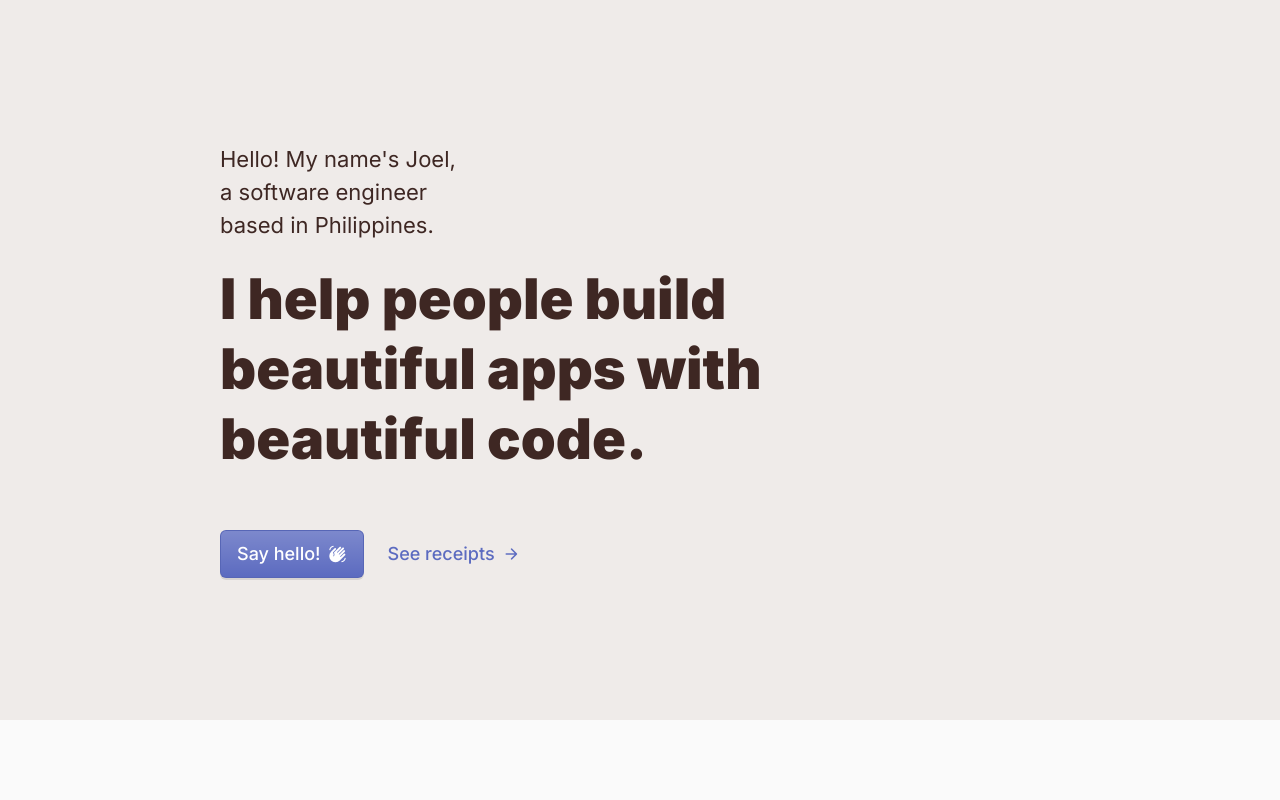
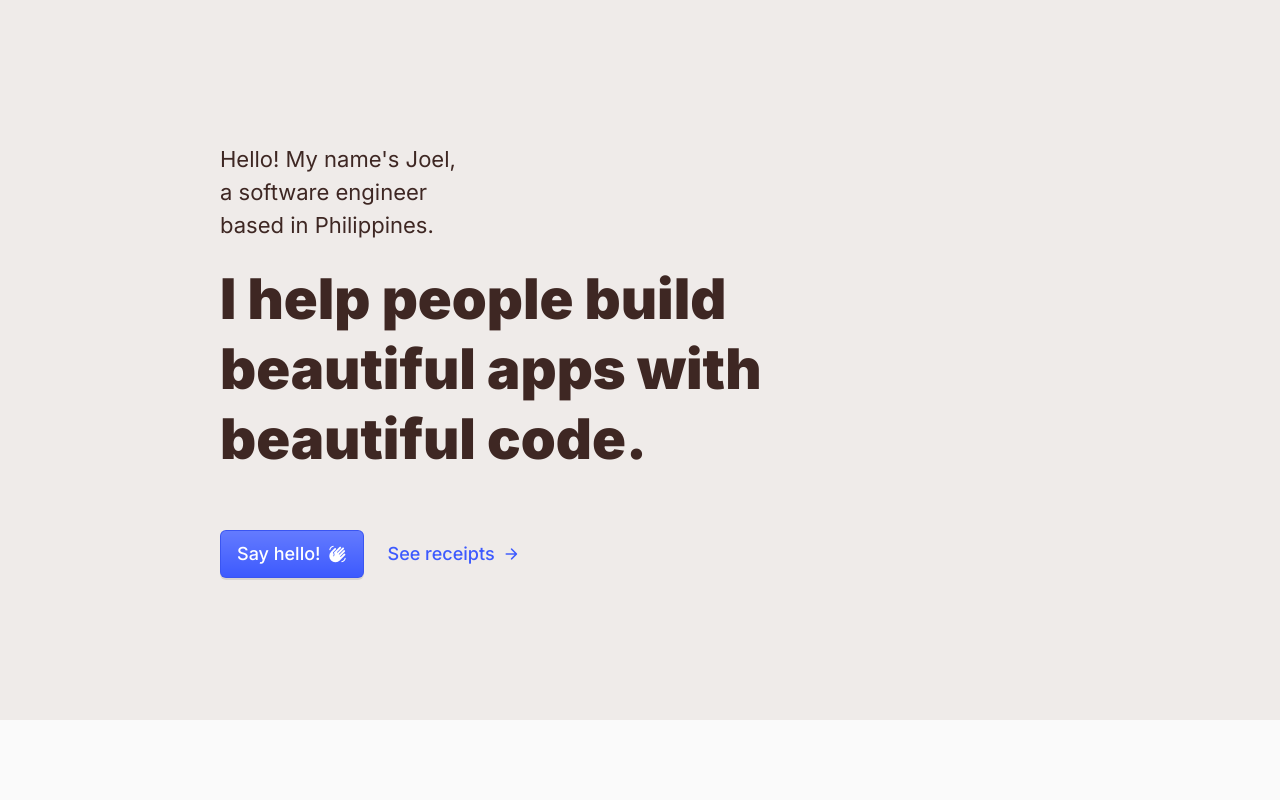
Before and after one commit to joeltumambo/joeltumambo.com, a Next.js app: page / in a window 1280 px wide. Shown: the top 800 px of the page. Built offline with nearby package versions, Linux system fonts and the light colour scheme.

Commit message:
Fix primary color of Butto and add fullWidth

```diff
--- a/components/Button.tsx
+++ b/components/Button.tsx
@@ -18,6 +18,7 @@ interface ButtonProps {
   onClick?: () => void;
   href?: string;
   target?: string;
+  fullWidth?: boolean
 }
 
 const Button: React.FC<ButtonProps> = ({
@@ -31,6 +32,7 @@ const Button: React.FC<ButtonProps> = ({
   onClick,
   href,
   target,
+  fullWidth,
   children,
 }) => {
   const buttonClass = classnames(
@@ -38,6 +40,7 @@ const Button: React.FC<ButtonProps> = ({
     styles[brightness],
     filled && styles.filled,
     disabled && styles.disabled,
+    fullWidth && styles["full-width"],
     styles[size]
   );
   const wrappedChildren = (
--- a/styles/Button.module.css
+++ b/styles/Button.module.css
@@ -9,6 +9,10 @@
   position: relative;
   overflow: hidden;
   transition: all 50ms ease-in-out;
+}
+
+.full-width {
+  width: 100%;
 }
 
 .button {
@@ -41,11 +45,11 @@
 
 .button:not(.filled) {
   background: none;
-  color: #5c6bc0;
+  color: #3d5afe;
 }
 
 .button.filled {
-  background: #5c6bc0;
+  background: #3d5afe;
   border: solid 1px rgba(0, 0, 0, 0.05);
   color: white;
 }
@@ -58,11 +62,11 @@
   z-index: 1;
   height: 100%;
   overflow: hidden;
-  display: grid;
+  display: flex;
   position: relative;
-  grid-auto-flow: column;
   place-items: center;
-  grid-gap: 8px;
+  place-content: center;
+  gap: 8px;
   white-space: nowrap;
 }
 
@@ -71,7 +75,7 @@
   z-index: 0;
   position: absolute;
   inset: 0;
-  background: #5c6bc0;
+  background: #3d5afe;
   opacity: 0;
 }
 
```
